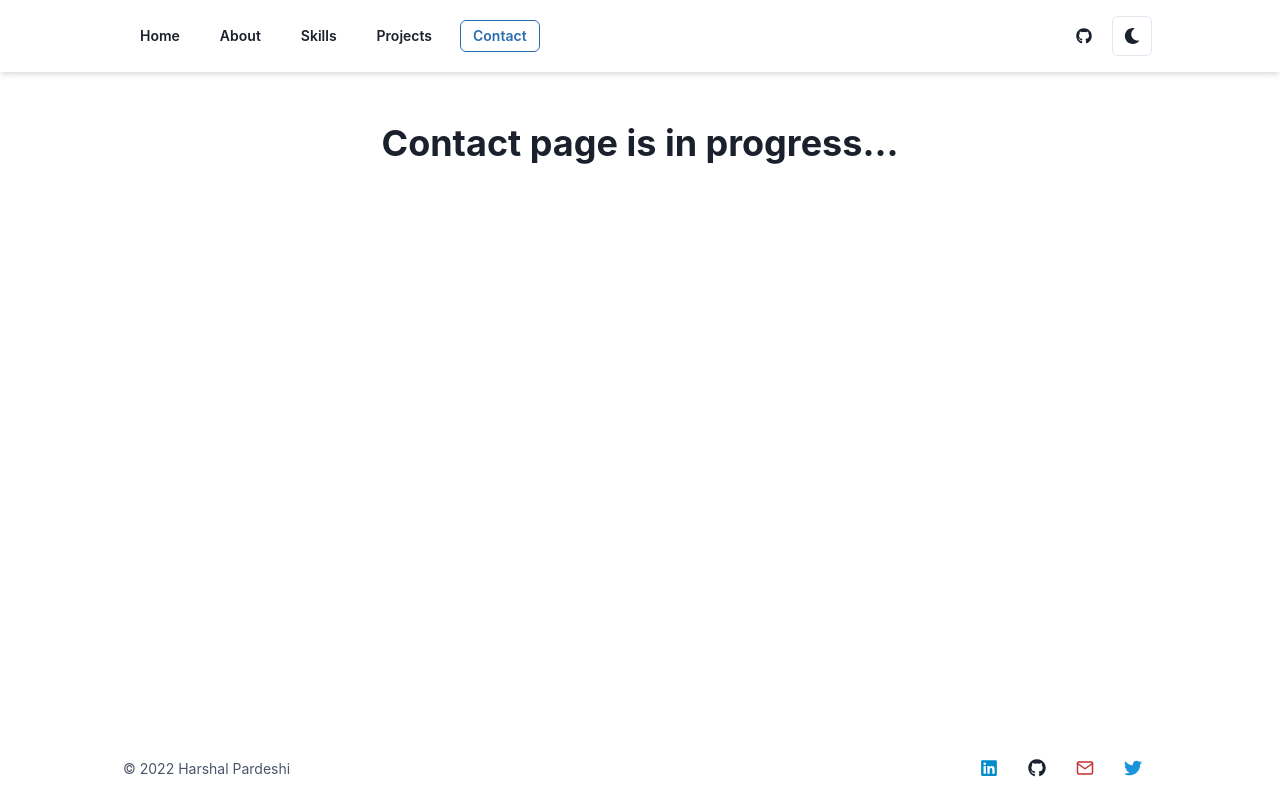
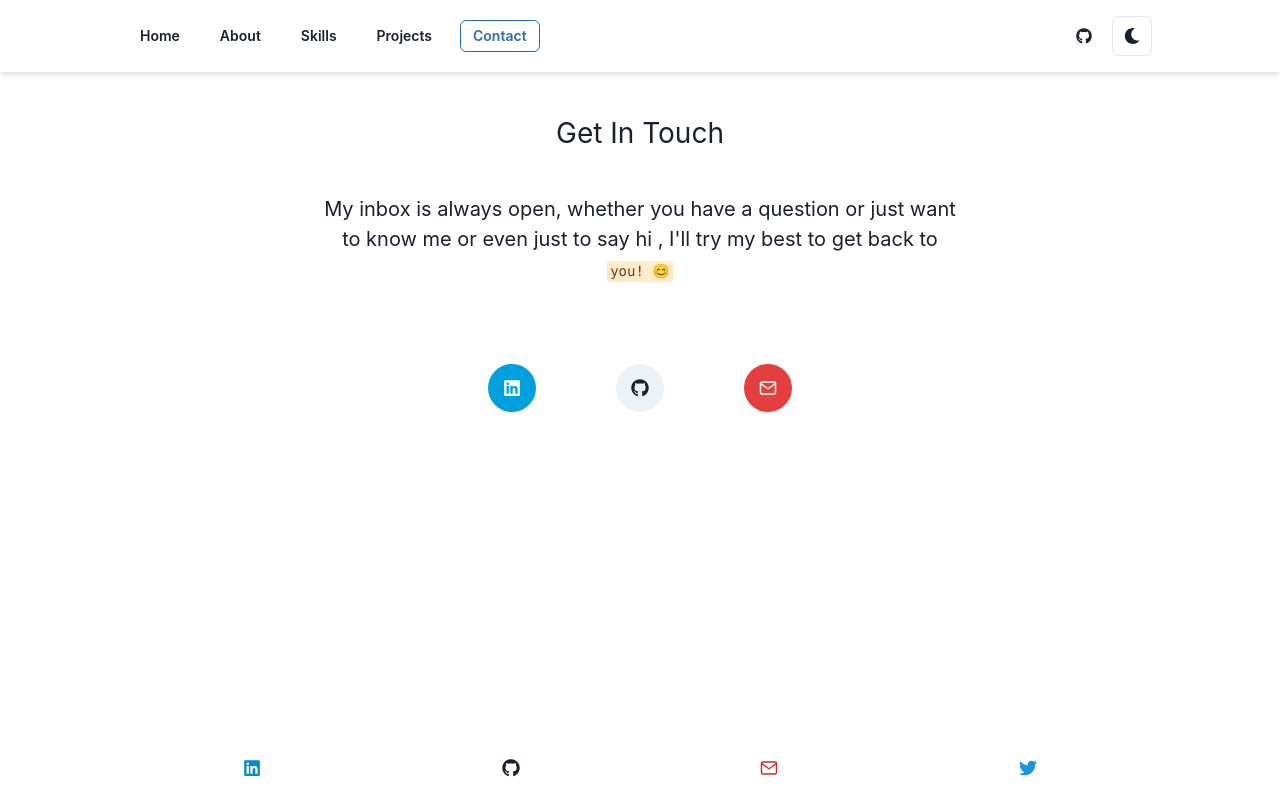
Before and after one commit to Hashal890/Hashal890.github.io, a React (Create React App) app: page /contact in a window 1280 px wide. Built offline with nearby package versions, Linux system fonts and the light colour scheme.

Commit message:
Completed contact page

```diff
--- a/src/Components/Footer.jsx
+++ b/src/Components/Footer.jsx
@@ -1,42 +1,19 @@
 import React from "react";
-import {
-  Stack,
-  Flex,
-  Text,
-  useColorModeValue,
-  Box,
-  IconButton,
-  Link,
-} from "@chakra-ui/react";
+import { Flex, IconButton, Link } from "@chakra-ui/react";
 import { FooterLinks } from "./FooterLinks";
 
 export default function Footer() {
   return (
-    <Stack
+    <Flex
       as="footer"
       spacing={[1, 2]}
       p="2"
-      justifyContent="space-between"
+      justifyContent="space-around"
       alignItems="center"
       w={["90%", "95%", "90%"]}
       maxW="1050"
       m="auto"
     >
-      <Flex
-        flexDirection={["column", "column", "row"]}
-        flexFlow={["column-reverse", "column-reverse"]}
-        justifyContent={["center", "space-between"]}
-        alignItems="center"
-        w="100%"
-      >
-        <Text
-          textAlign="center"
-          fontSize="sm"
-          color={useColorModeValue("gray.600", "gray.200")}
-        >
-          © {new Date().getFullYear()} Harshal Pardeshi{" "}
-        </Text>
-        <Box textAlign="center">
       {FooterLinks.author.accounts.map((s, index) => (
         <IconButton
           key={index}
@@ -51,8 +28,6 @@ export default function Footer() {
           isRound="true"
         />
       ))}
-        </Box>
     </Flex>
-    </Stack>
   );
 }
--- a/src/Components/FooterLinks.jsx
+++ b/src/Components/FooterLinks.jsx
@@ -3,9 +3,8 @@ import { FaGithub, FaLinkedin, FaTwitter } from "react-icons/fa";
 import { FiMail } from "react-icons/fi";
 
 export const FooterLinks = {
-  copyright: `Copyright © ${new Date().getFullYear()} El Midaoui Ziad. All Rights Reserved.`,
   author: {
-    name: "El Midaoui Ziad",
+    name: "Harshal Pardeshi",
     accounts: [
       {
         url: "https://www.linkedin.com/in/harshalpardeshi/",
--- a/src/Routes/Contact.jsx
+++ b/src/Routes/Contact.jsx
@@ -1,15 +1,70 @@
-import { Flex, Heading, Spacer } from "@chakra-ui/react";
+import {
+  Code,
+  Flex,
+  IconButton,
+  Link,
+  Spacer,
+  Stack,
+  Text,
+  useColorModeValue,
+} from "@chakra-ui/react";
 import React from "react";
 import Navbar from "../Components/Navbar";
 import Footer from "../Components/Footer";
+import { FooterLinks } from "../Components/FooterLinks";
 
 export default function Contact() {
   return (
     <Flex flexDir="column" h="100vh">
       <Navbar />
-      <Heading m="auto" mt="50">
-        Contact page is in progress...
-      </Heading>
+      <Stack w={["85%", "70%", "50%"]} m="auto" mt="10">
+        <Flex
+          flexDirection={["column", "column", "column"]}
+          alignItems="center"
+          w="100%"
+        >
+          <Text
+            color={useColorModeValue("gray.800", "gray.200")}
+            fontSize="28"
+            mb="10"
+          >
+            Get In Touch
+          </Text>
+          <Text
+            fontSize="20"
+            color={useColorModeValue("gray.800", "gray.500")}
+            textAlign="center"
+          >
+            My inbox is always open, whether you have a question or just want to
+            know me or even just to say hi , I'll try my best to get back to{" "}
+            <Code colorScheme="orange">you! 😊</Code>
+          </Text>
+          <Flex
+            fontSize="20"
+            mt="20"
+            color={useColorModeValue("gray.800", "gray.500")}
+            alignItems="center"
+            justifyContent="center"
+            flexWrap="wrap"
+          >
+            {FooterLinks.author.accounts.slice(0, 3).map((s, i) => (
+              <IconButton
+                key={i}
+                as={Link}
+                isExternal
+                href={s.url}
+                aria-label={s.name}
+                colorScheme={s.type}
+                icon={s.icon}
+                mx="10"
+                mb="10"
+                size={"lg"}
+                isRound={true}
+              />
+            ))}
+          </Flex>
+        </Flex>
+      </Stack>
       <Spacer />
       <Footer />
     </Flex>
```
Lines whose indentation alone changed are shown as unchanged.
